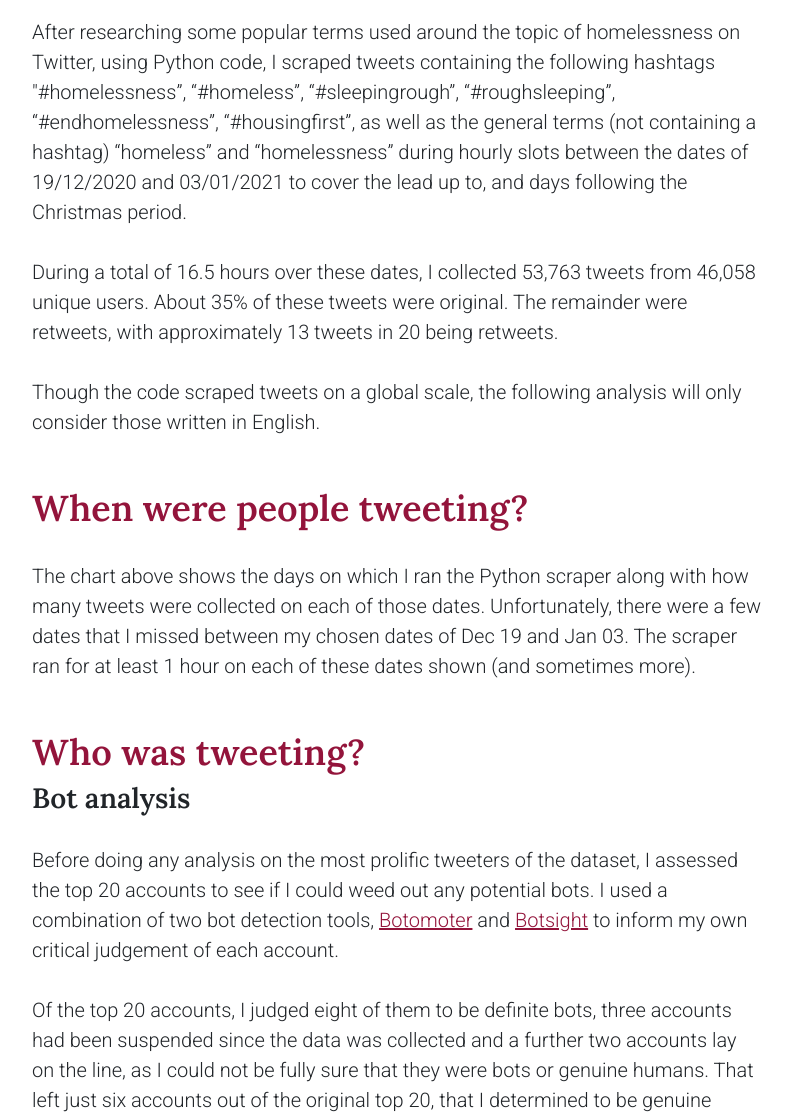
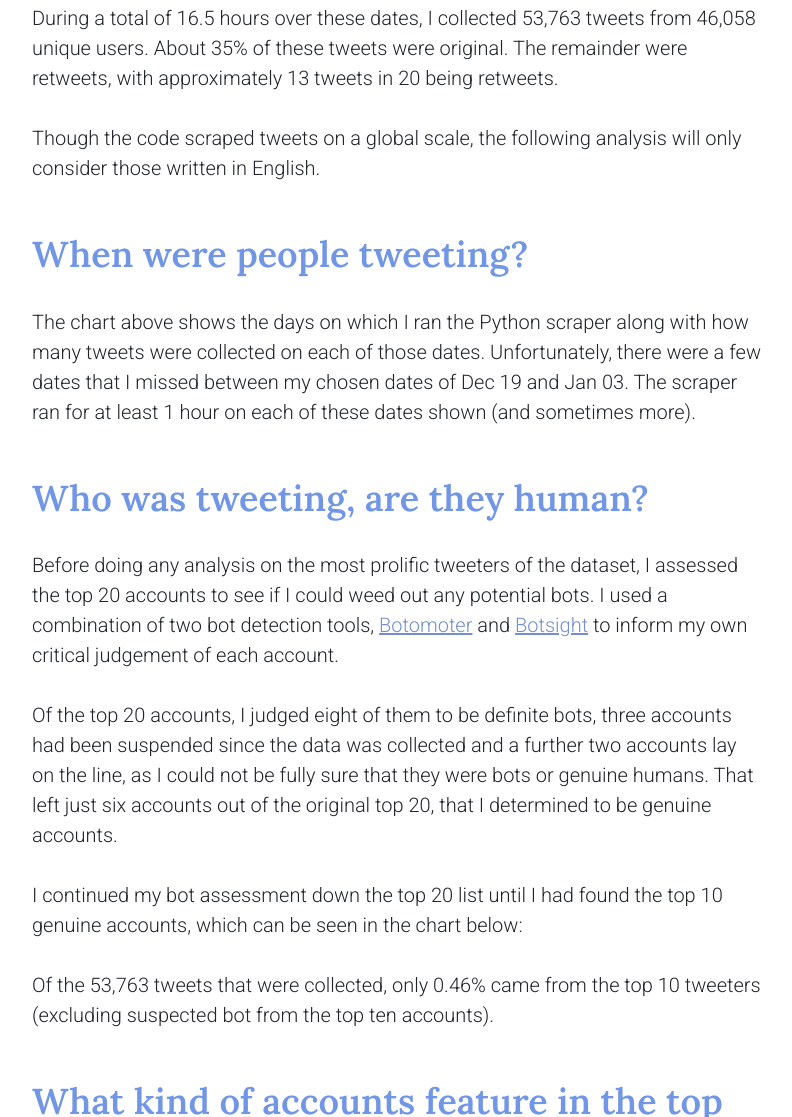
Before and after one commit to robynhamilton91/twitter-report-homelessness, a plain HTML site: page index.html in a window 1280 px wide. Shown: the part 2423-3540 px from the top of the page, without its empty margins (243-1035 px from the left). Drawn offline with nearby package versions, Linux system fonts and the light colour scheme; a script that the page names is missing.

Commit message:
feat: polish colors etc

```diff
--- a/css/styles.css
+++ b/css/styles.css
@@ -30,12 +30,12 @@ h6 {
 }
 
 a {
-  color: #93143b;
+  color: #748fcb;
   transition: all 0.2s;
 }
 
 a:focus, a:hover {
-  color: #b71641;
+  color: #748fcb;
 }
 
 blockquote {
@@ -47,7 +47,7 @@ blockquote {
   font-size: 36px;
   font-weight: 600;
   margin-top: 50px;
-  color: #93143b;
+  color: #7296e6;
 }
 
 .caption {
--- a/index.html
+++ b/index.html
@@ -8,7 +8,7 @@
   <meta name="description" content="">
   <meta name="author" content="">
 
-  <title>Homelessness Twitter analysis</title>
+  <title>Homelessness Twitter Analysis</title>
 
   <!-- Bootstrap core CSS -->
   <link href="vendor/bootstrap/css/bootstrap.min.css" rel="stylesheet">
@@ -69,9 +69,6 @@
             </script>
           </div>
 
-          <div style="padding: 10px">
-            <img src="img/InterestByRegion.jpeg" style="width: 700px">
-          </div>
           <p>December of course, also sees the Christmas period, which (in Christian countries at least) is
             traditionally celebrated as a time of charity, giving and thinking of more vulnerable and less fortunate
             members of society.</p>
@@ -136,9 +133,7 @@
             and
             Jan 03. The scraper ran for at least 1 hour on each of these dates shown (and sometimes more).</p>
 
-          <h2 class="section-heading">Who was tweeting?</h2>
-
-          <h3>Bot analysis</h3>
+          <h2 class="section-heading">Who was tweeting, are they human?</h2>
 
           <p>Before doing any analysis on the most prolific tweeters of the dataset, I assessed the top 20 accounts to
             see
```
Also changed, not shown: img/InterestByRegion.jpeg (deleted).
